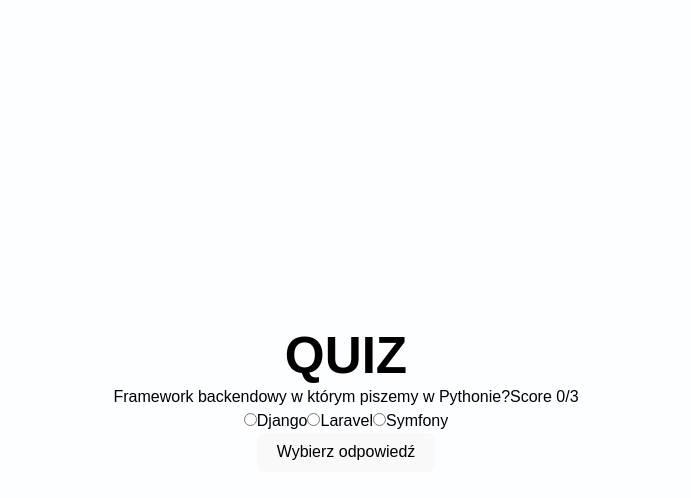
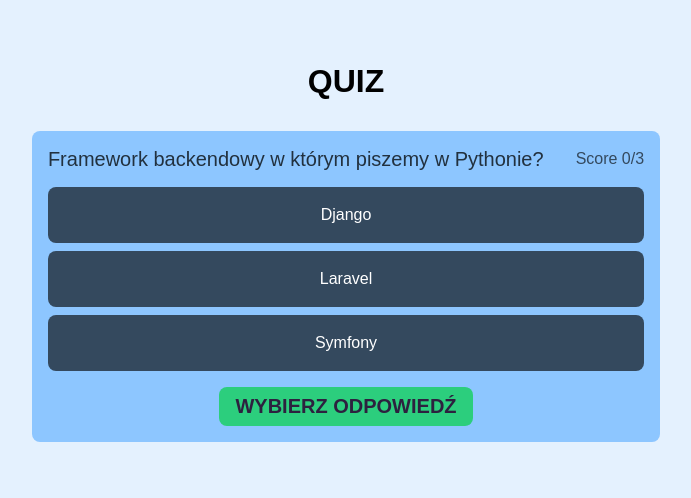
Before and after one commit to NorbertAll/quizAppVue, a Vue app: page / in a window 1280 px wide. Shown: the top 498 px of the page, without its empty margins (294-985 px from the left). Built offline with nearby package versions, Linux system fonts and the light colour scheme.

Commit message:
Styling Quiz and end project

```diff
--- a/src/App.vue
+++ b/src/App.vue
@@ -57,8 +57,8 @@
     <h1>QUIZ</h1>
     <section class="quiz" v-if="!quizCompleted">
       <div class="quiz-info">
-        <span class="question"> {{ getCurrentQuestion.question }} </span>
-        <span class="score">Score {{score}}/{{questions.length}}</span>
+        <span class="question"> {{ getCurrentQuestion.question }}                </span>
+        <span class="score">     Score {{score}}/{{questions.length}}            </span>
       </div>
       <div class="options">
         <label v-for="(option, index) in getCurrentQuestion.options" :for="'option'+index" :class="`option ${
@@ -113,7 +113,94 @@
   font-family: 'Montserrat', sans-serif;
 }
 body{
-  background-color: rgba(240, 248, 255, 0.163);
+  background-color: #e4f1fe;
   color: black;
 }
+.app{
+  display: flex;
+  flex-direction: column;
+  align-items: center;
+  padding: 2rem;
+  min-height: 100vh;
+}
+h1{
+  font-size: 2rem;
+  margin-bottom: 2rem;
+}
+.quiz{
+  background-color: #8dc6ff;
+  padding: 1rem;
+  width: 100%;
+  max-width: 640px;
+  border-radius: 0.5rem;
+}
+.quiz-info{
+  display: flex;
+  justify-content: space-between;
+  gap: 2rem;
+  margin-bottom: 1rem;
+}
+.quiz-info .question{
+  color: #22313f;
+  font-size: 1.25rem;
+}
+.quiz-info .score{
+  color: #34495e;
+}
+.options{
+  margin-bottom: 1rem;
+}
+.option{
+  display: block;
+  color: white;
+  padding: 1rem;
+  background-color: #34495e;
+  margin-bottom: 0.5rem;
+  border-radius: 0.5rem;
+  cursor: pointer;
+}
+.option:hover{
+  color: black;
+  background-color: #e4f1fe;
+}
+.option.correct{
+  background-color: #2cce7d;
+}
+.option.wrong{
+  background-color: red;
+}
+.option:last-of-type{
+  margin-bottom: 0;
+}
+.option.disable{
+  opacity: 0.5;
+}
+.option input{
+  display: none;
+}
+button{
+  appearance: none;
+  outline: none;
+  border:none;
+  cursor: pointer;
+  padding: 0.5rem 1rem;
+  background-color: #2cce7d;
+  color: #2d213f;
+  font-weight: 700;
+  text-transform: uppercase;
+  font-size: 1.25rem;
+  border-radius: 0.5rem;
+}
+button:disabled {
+  opacity: 0.5;
+}
+h2{
+  font-size: 2rem;
+  margin-bottom: 2rem;
+  text-align: center;
+}
+p{
+  font-size: 1.25rem;
+  text-align: center;
+}
 </style>
```
